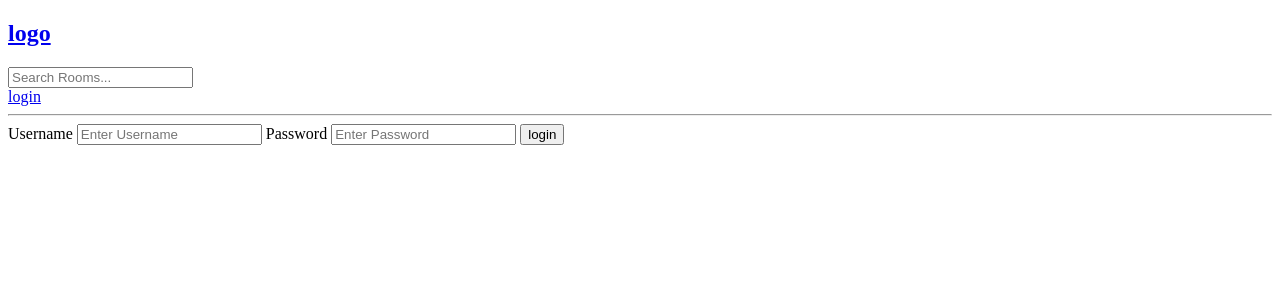
After one commit to chiranjeetbiswas/Django, a Django app: page /login/ in a window 1280 px wide. The commit adds this page. Shown: the top 300 px of the page. Run offline with Django 5.2, Linux system fonts and the light colour scheme.

Commit message:
restirict page

```diff
--- a/base/templates/base/home.html
+++ b/base/templates/base/home.html
@@ -22,8 +22,10 @@
 
         {% for room in rooms %}
         <div>
-            <a href="{%  url 'update-room' room.id%}">Edit</a>
-            <a href="{%  url 'delete-room' room.id%}">Delete</a>
+            {% if request.user == room.host %}
+                <a href="{%  url 'update-room' room.id%}">Edit</a>
+                <a href="{%  url 'delete-room' room.id%}">Delete</a>
+            {% endif %}
             <span>@{{room.host.username}}</span>
             <h3>{{room.id}}--,<a href="/room/{{room.id}}">{{room.name}}</a></h3>
             <small>{{room.topic.name}}</small>
--- /dev/null
+++ b/base/templates/base/login_register.html
@@ -0,0 +1,22 @@
+{% extends 'main.html' %}
+
+
+
+{% block content %}
+
+<div>
+    <form method="POST" action="">
+        {% csrf_token %}
+        <label for="">Username</label>
+        <input type="text" name="username" placeholder="Enter Username">
+        <label for="">Password</label>
+        <input type="password" name="password" placeholder="Enter Password">
+
+        <input type="submit" value="login" >
+
+    </form>
+</div>
+
+
+
+{% endblock content %}
--- a/base/urls.py
+++ b/base/urls.py
@@ -2,6 +2,8 @@ from django.urls import path
 from . import views
 
 urlpatterns=[
+    path('login/',views.loginPage,name='login'),
+    path('logout/',views.logoutUser,name='logout'),
     path('',views.home,name='home'),
     path('room/<str:pk>/',views.room,name='room'),
     path('create-room/',views.createroom,name='create-room'),
--- a/base/views.py
+++ b/base/views.py
@@ -1,6 +1,10 @@
 from django.shortcuts import render , redirect
 from django.http import HttpResponse
 from django.db.models import Q
+from django.contrib import messages
+from django.contrib.auth import authenticate ,login , logout
+from django.contrib.auth.decorators import login_required
+from django.contrib.auth.models import User
 from .models import Room , Topic
 from .forms import RoomForm
 
@@ -13,6 +17,35 @@ from .forms import RoomForm
 #        {'id': 5,'name':'lets learn python'},
 #        {'id': 6,'name':'lets learn python'}]
 
+
+def loginPage(request):
+    if request.user.is_authenticated :
+        return redirect('home')
+
+    if request.method=='POST':
+        username=request.POST.get('username')
+        password=request.POST.get('password')
+
+        try:
+            user=User.objects.get(username=username)
+        except:
+            messages.error(request,'User does not exit')
+
+        user=authenticate(request,username=username,password=password)
+
+        if user is not None:
+            login(request,user)
+            return redirect('home')
+        else:
+            messages.error(request,'Username or Password does not match')
+
+    # context={'username':username,'password':password}
+    context={}
+    return render(request,'base/login_register.html',context)
+
+def logoutUser(request):
+    logout(request)
+    return redirect('home')
 
 def home(request):
     q=request.GET.get('q') if request.GET.get('q')!=None else ''
@@ -33,6 +66,7 @@ def room(request,pk):
     context={'rooms':rooms}
     return render(request,'base/room.html',context)
 
+@login_required(login_url='login')
 def createroom(request):
     form=RoomForm()
     if request.method == 'POST':
@@ -43,9 +77,12 @@ def createroom(request):
     context={'form':form}
     return render(request,'base/room_form.html',context)
 
+@login_required(login_url='login')
 def updateroom(request,pk):
     room=Room.objects.get(id=pk)
     form=RoomForm(instance=room)
+    if request.user!=room.host :
+        return HttpResponse('You are not allowed here')
     if request.method == 'POST':
         form=RoomForm(request.POST,instance=room)
         if form.is_valid() :
@@ -56,8 +93,11 @@ def updateroom(request,pk):
     context={'form':form}
     return render(request,'base/room_form.html',context)
 
+@login_required(login_url='login')
 def deleteRoom(request,pk):
     room=Room.objects.get(id=pk)
+    if request.user!=room.host :
+        return HttpResponse('You are not allowed here')
     if request.method =='POST':
         room.delete()
         return redirect('home')
--- a/templates/main.html
+++ b/templates/main.html
@@ -15,6 +15,13 @@
 
     {% include 'navbar.html' %}
 
+    {% if messages %}
+    <ul class="messages">
+        {% for message in messages %}
+        <li>{{ message }}</li>
+        {% endfor %}
+    </ul>
+    {% endif %}
 
     {% block content %}
 
--- a/templates/navbar.html
+++ b/templates/navbar.html
@@ -5,4 +5,11 @@
 <form method="GET" action="{% url 'home' %}">
     <input type="text" name="q" placeholder="Search Rooms...">
 </form>
+
+{% if request.user.is_authenticated %}
+<a href="{% url 'logout' %}">logout</a>
+{% else %}
+<a href="{% url 'login' %}">login</a>
+
+{% endif %}
 <hr>
```
Also changed, not shown: db.sqlite3.
